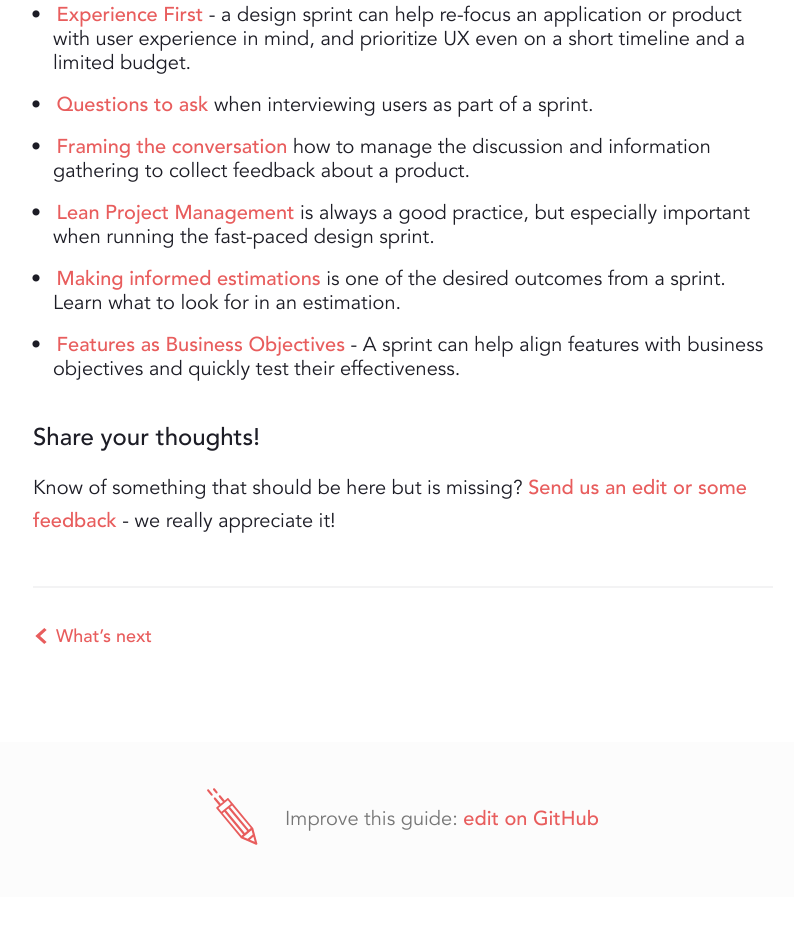
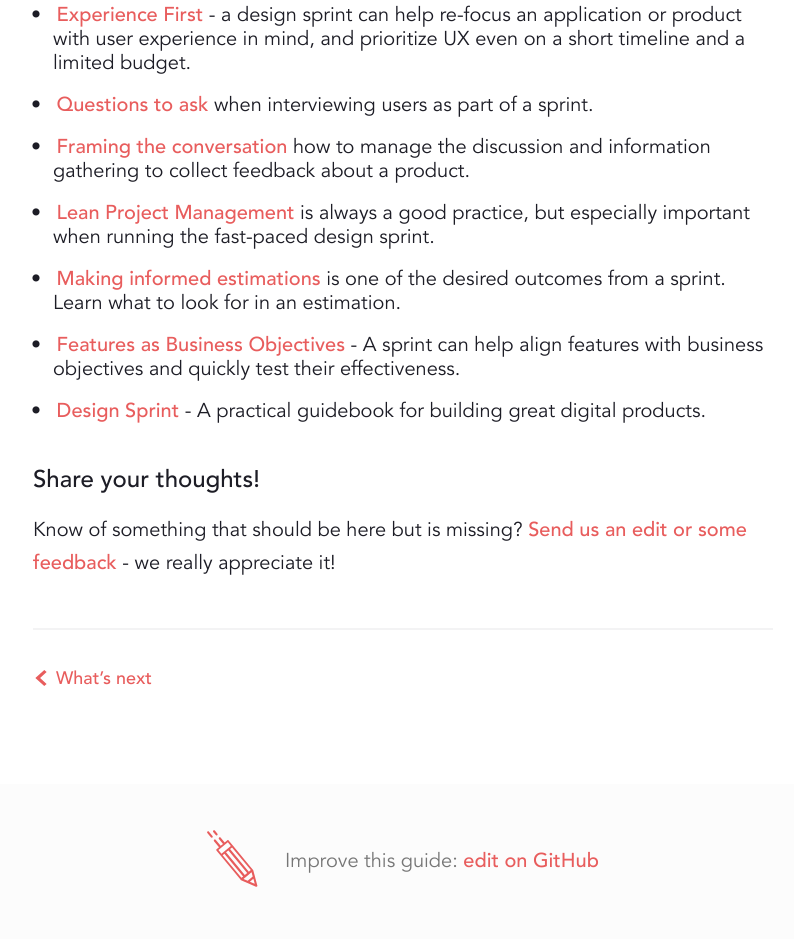
Before and after one commit to DockYard/design-sprints, a plain HTML site: page resources/index.html in a window 1280 px wide. Shown: the part 751-1690 px from the top of the page, without its empty margins (397-1191 px from the left). Before the commit the page ends 1648 px from the top, so only its background shows below. Drawn offline with Linux system fonts and the light colour scheme; files that its build step writes are made by us from their sources.

Commit message:
Fixes #40 - Add the Design Sprint book to resources

```diff
--- a/resources/index.html
+++ b/resources/index.html
@@ -148,6 +148,10 @@
               <a class="t-link" href="https://dockyard.com/blog/2014/09/12/features-as-business-objectives" target="_blank">Features as Business Objectives</a>
               - A sprint can help align features with business objectives and quickly test their effectiveness.
             </li>
+            <li>
+              <a class="t-link" href="http://shop.oreilly.com/product/0636920038573.do" target="_blank">Design Sprint</a>
+              - A practical guidebook for building great digital products.
+            </li>
           </ul>
 
           <h3>Share your thoughts!</h3>
```
